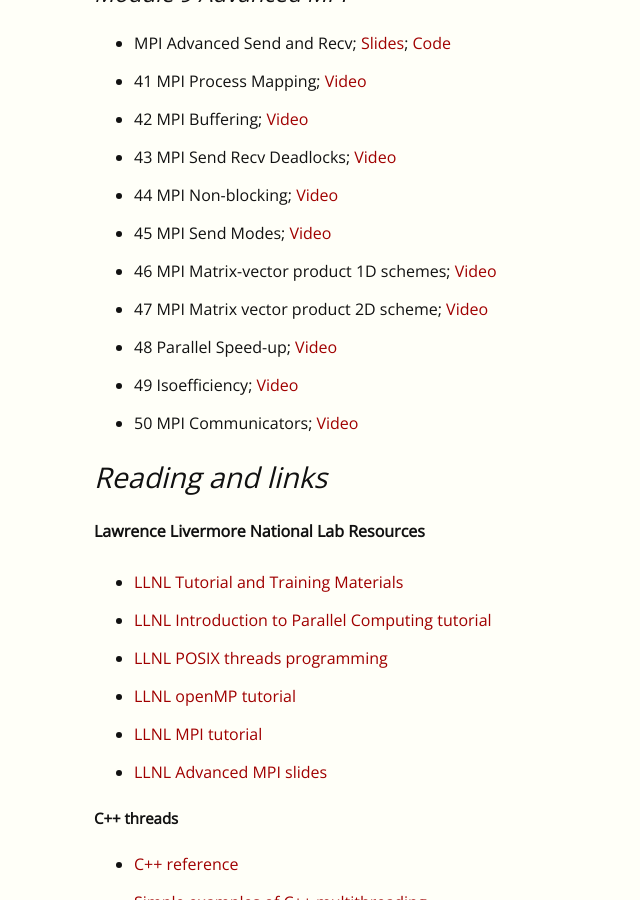
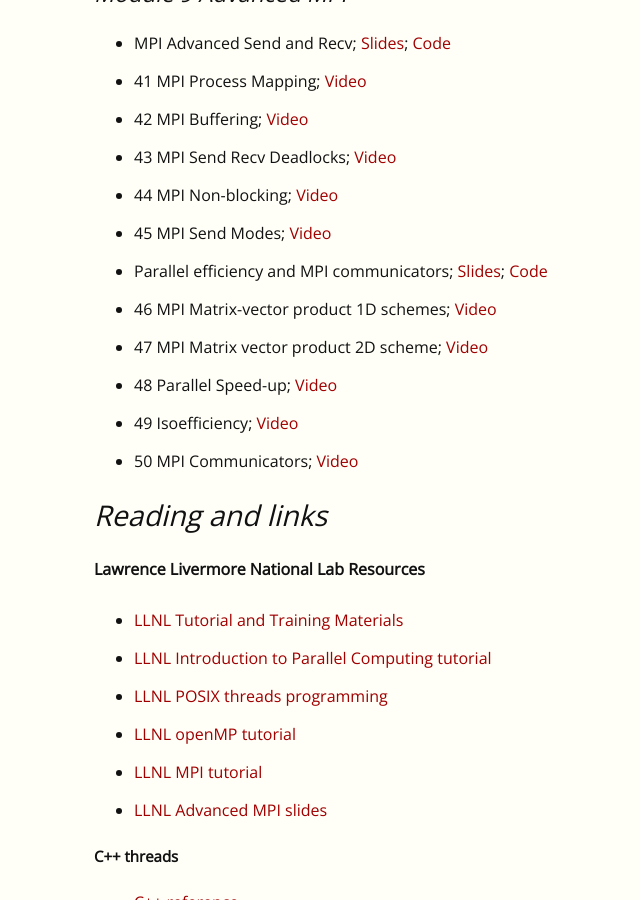
Before and after one commit to EricDarve/cme213-spring-2021, a Jekyll site: the page built from index.md, in a window 1280 px wide and 900 px high, scrolled down 4509 px. Shown: the whole window, without its empty margins (66-706 px from the left). Built offline with Jekyll 4.4.1, drawn with Linux system fonts in a browser that asks for light colours.

Commit message:
Lecture 18 slides and videos

```diff
--- a/index.md
+++ b/index.md
@@ -146,6 +146,7 @@
 - 43 MPI Send Recv Deadlocks; [Video](https://stanford-pilot.hosted.panopto.com/Panopto/Pages/Viewer.aspx?id=d662dbbc-18fb-4efb-bb02-ad2d000b10c1)
 - 44 MPI Non-blocking; [Video](https://stanford-pilot.hosted.panopto.com/Panopto/Pages/Viewer.aspx?id=1a68314e-15ab-4ac9-a8a0-ad2d000ebc31)
 - 45 MPI Send Modes; [Video](https://stanford-pilot.hosted.panopto.com/Panopto/Pages/Viewer.aspx?id=23b20f84-badf-4463-8a93-ad2d0029dd5f)
+- Parallel efficiency and MPI communicators; [Slides](Lecture Slides/Lecture_18.pdf); [Code](https://github.com/EricDarve/cme213-spring-2021/tree/main/Code/Lecture_18)
 - 46 MPI Matrix-vector product 1D schemes; [Video](https://stanford-pilot.hosted.panopto.com/Panopto/Pages/Viewer.aspx?id=40c04c7e-ee19-45d0-8bb0-ad2d01784ff6)
 - 47 MPI Matrix vector product 2D scheme; [Video](https://stanford-pilot.hosted.panopto.com/Panopto/Pages/Viewer.aspx?id=d4e398db-28eb-4747-a032-ad2d017dfc16)
 - 48 Parallel Speed-up; [Video](https://stanford-pilot.hosted.panopto.com/Panopto/Pages/Viewer.aspx?id=dd191579-3c13-4e79-9d2a-ad2d01824d85)
```
